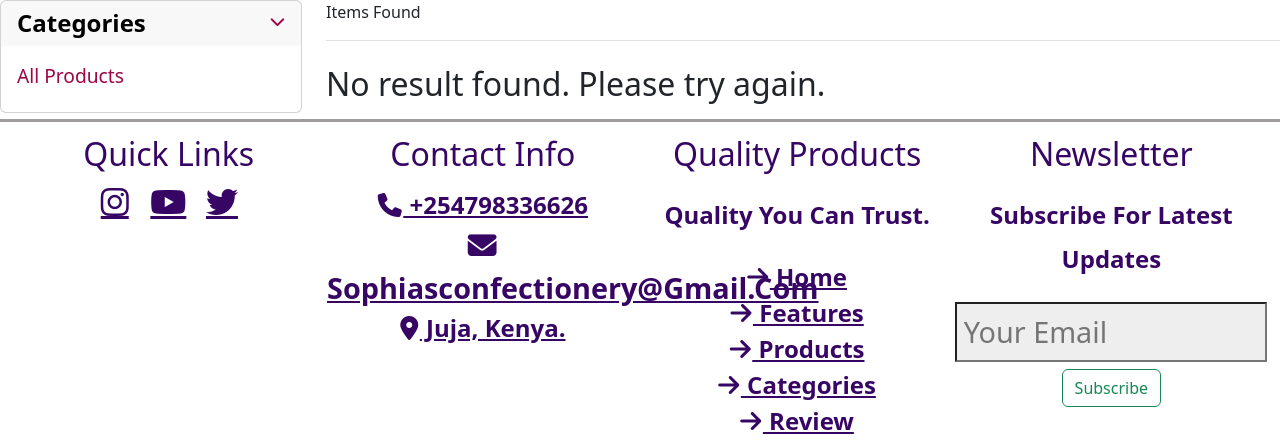
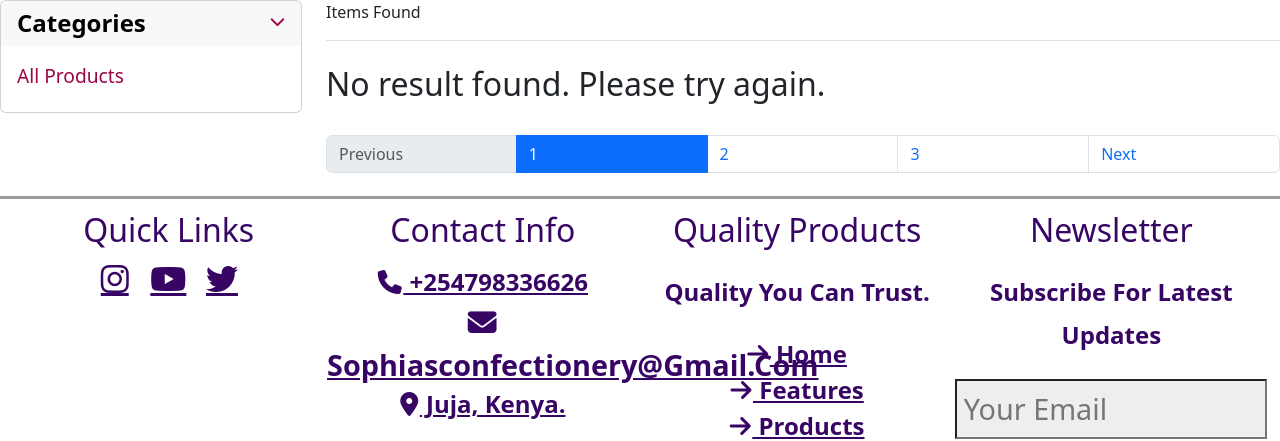
Before and after one commit to jobkarani/sophias-kitchen, a Django app: template app/templates/all-temps/shop.html in a window 1280 px wide. Shown: the part 480-921 px from the top of the page. Run offline with Django 3.2, Linux system fonts and the light colour scheme; the template is opened without the code that fills it, so the values that code supplies are empty; some libraries are stand-ins or nearby versions; some web fonts are replaced.

Commit message:
modifies shop function for pagination functionality

```diff
--- a/app/templates/all-temps/shop.html
+++ b/app/templates/all-temps/shop.html
@@ -185,7 +185,7 @@
                   style="font-size: xx-large;color: #9C0646;"></i></a>
             </div>
             <a href="{{ prod.get_url }}" class="btn btn-overlay " style="background-color: #9C0646;color: #fff;">View
-              Product</i></a>
+              Details</i></a>
           </figcaption>
         </figure>
       </div>
@@ -197,6 +197,16 @@
       {% endif %}
     </div>
 
+    <nav class="mt-4" aria-label="page navigation sample">
+      <ul class="pagination">
+        <li class="page-item disabled"><a href="#" class="page-link">Previous</a></li>
+        <li class="page-item active"><a href="#" class="page-link">1</a></li>
+        <li class="page-item"><a href="#" class="page-link">2</a></li>
+        <li class="page-item"><a href="#" class="page-link">3</a></li>
+        <li class="page-item"><a href="#" class="page-link">Next</a></li>
+      </ul>
+    </nav>
+
   </main>
 </div>
 {% endblock %}
--- a/app/views.py
+++ b/app/views.py
@@ -7,6 +7,7 @@ from django.shortcuts import get_object_or_404, render, redirect
 from django.http import HttpResponse, Http404, HttpResponseRedirect
 from .email import send_welcome_email
 from .forms import *
+from django.core.paginator import PageNotAnInteger,EmptyPage,Paginator
 
 # auth
 
@@ -105,9 +106,12 @@ def shop(request, category_slug=None):
         product_count = products.count()
     else:
         products = Product.objects.all().filter(is_available=True)
+        paginator = Paginator(products, 6)
+        page = request.GET.get('page')
+        paged_product = paginator.get_page(page)
         product_count = products.count()
     context = {
-        'products': products,
+        'products': paged_product,
         'product_count':product_count,
     }
     return render(request, 'all-temps/shop.html', context)
```
